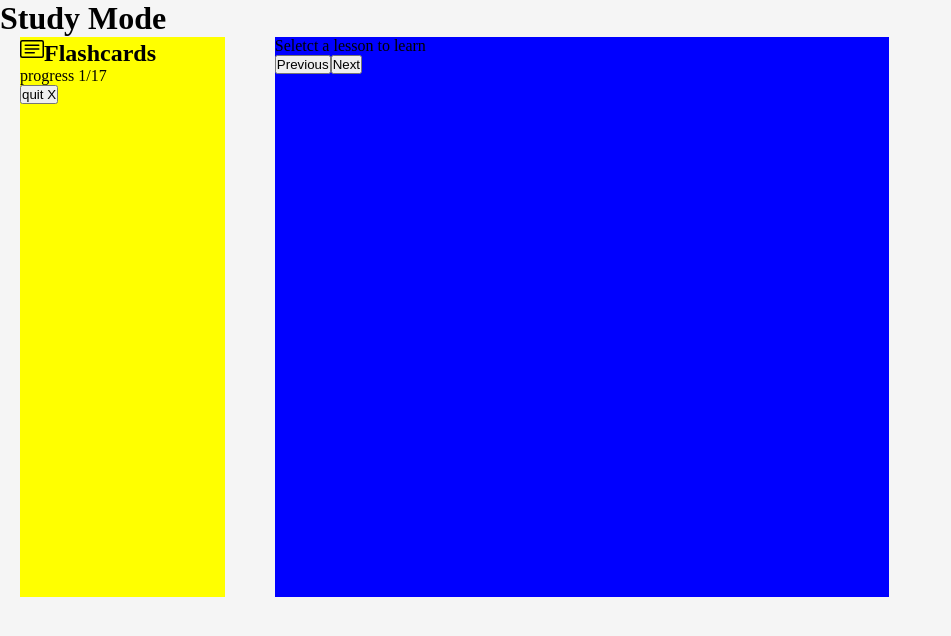
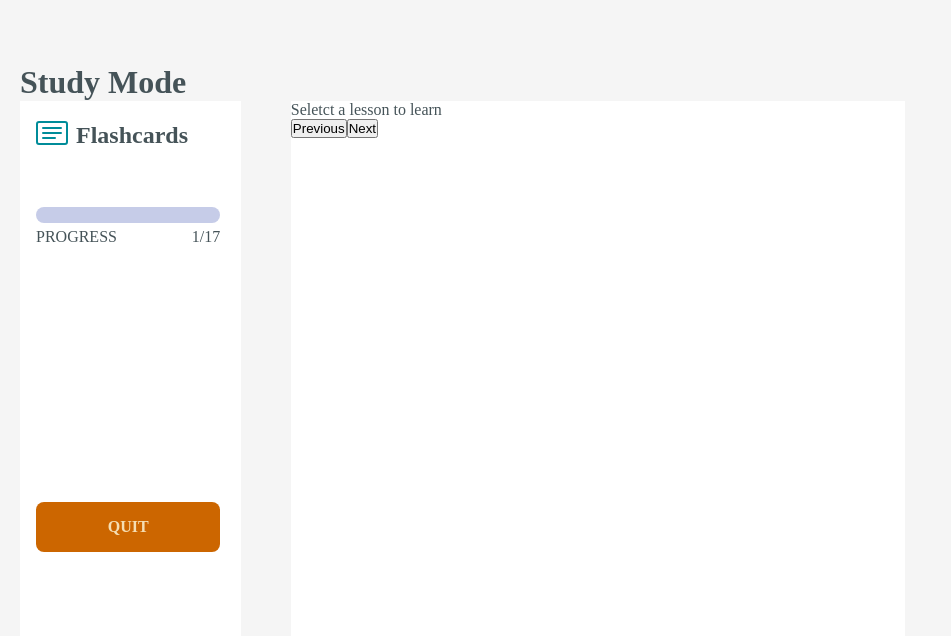
Before and after one commit to nhussaini/essential-words-toefl, a React (Create React App) app: page /learn in a window 1280 px wide. Shown: the top 636 px of the page, without its empty margins (0-951 px from the left). Built offline with nearby package versions, Linux system fonts and the light colour scheme.

Commit message:
styled the component part of learn page

```diff
--- a/src/components/Learn.js
+++ b/src/components/Learn.js
@@ -1,6 +1,6 @@
 import React from 'react'
 import { Helmet } from 'react-helmet';
-
+import { Link } from 'react-router-dom';
 import { BsCardText } from "react-icons/bs";
 
 export default function Learn() {
@@ -13,13 +13,21 @@ export default function Learn() {
         <h1>Study Mode</h1>
          <main className="main-content">
                 <div className="controls">
-                <span className="mdi mdi-card-text"></span>
-                    <h2><span><BsCardText /></span>Flashcards</h2>
-                    <p>progress 1/17</p>
+                    <h2><span className="icon"><BsCardText /></span><span className="card">Flashcards</span></h2>
+                    <div className="progress">
+                        <div className="progress-bar"></div>
+                        <div className="progress-text">
+                        <span className="progress-word">progress</span> <span className="progress-number">1/17</span>
+                        </div>
+                    </div>
+
                     <p>
                         <span className="mdi mdi-lightbulb-on-outline mdi-24px lifeline-icon"></span>
                     </p>
-                    <button>quit X</button>
+                    <div className="quit">
+                    <Link to="/" className="quit-button">quit</Link>
+                    </div>
+
                 </div>
 
                 <div className="flashcard-container">
--- a/src/styles/base/_variables.scss
+++ b/src/styles/base/_variables.scss
@@ -5,3 +5,5 @@ $quicksand: 'Quicksand', sans-serif;
 $yellowgreen: #84c547;
 $darkcyan: #008c99;
 $gold: #ffca08;
+$darkslategray:#455358;
+$lightsteelblue:#c6cce8;
--- a/src/styles/components/_learn.scss
+++ b/src/styles/components/_learn.scss
@@ -3,25 +3,85 @@ body{
 }
 
 .main-page{
-
-
+    color: $darkslategray;
+    margin-top: 4rem;
+    h1{
+        padding-left: 20px;
+    }
     .main-content{
         display: flex;
         justify-content:start;
+        color: $darkslategray;
+
 
         width: 80%;
         height: 70vh;
+
 
 
         .controls{
             width: 20%;
             margin-right: 50px;
             margin-left: 20px;
-            background-color: yellow;
+            padding-left: 1rem;
+            background-color: white;
+            h2{
+                margin-top: 1rem;
+            }
+            .icon {
+                color: $darkcyan;
+                font-size: 2rem;
+                margin-right: .5rem;
+
+            }
+            .card{
+                position: relative;
+                top: -6px;
+            }
+            .progress .progress-bar{
+                height: 1rem;
+                width: 90%;
+                background-color: $lightsteelblue;
+                border-radius: 0.5rem;
+            }
+            .progress{
+                margin-top: 50px;
+                .progress-text{
+                    width: 90%;
+                    display: flex;
+                    justify-content: space-between;
+                    text-transform: uppercase;
+                    margin-top: 5px;
+                }
+            }
+            .quit{
+
+                cursor: pointer;
+                 width: 90%;
+                 padding: 1rem 0;
+            text-transform: uppercase;
+            font-weight: bold;
+            margin-top: 16rem;
+            text-decoration: none;
+            text-align: center;
+            border-radius: 0.5rem;
+            background-color: #cc6600;
+            .quit-button{
+                text-decoration: none;
+                color: wheat;
+                transition: all .35s linear;
+            }
+
+            }
+            .quit:hover{
+                background-color: darken($color: #cc6600, $amount: 5%);
+                box-shadow: 1px 1px 1px wheat;
+
+            }
         }
         .flashcard-container{
             width: 60%;
-            background-color: blue;
+            background-color: white;
         }
     }
 }
```
